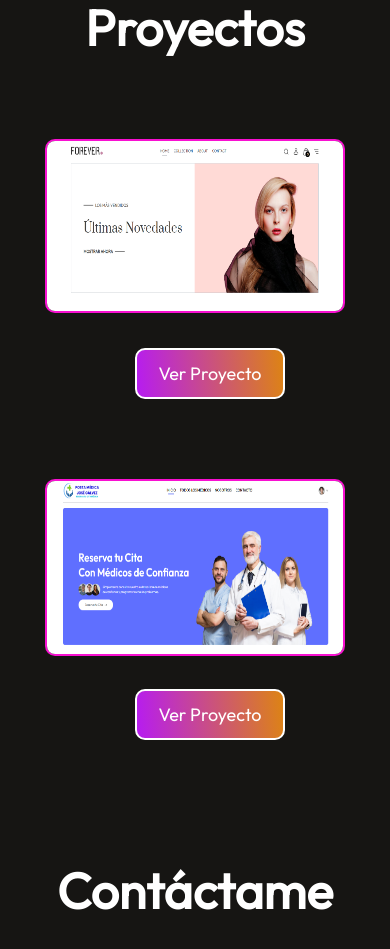
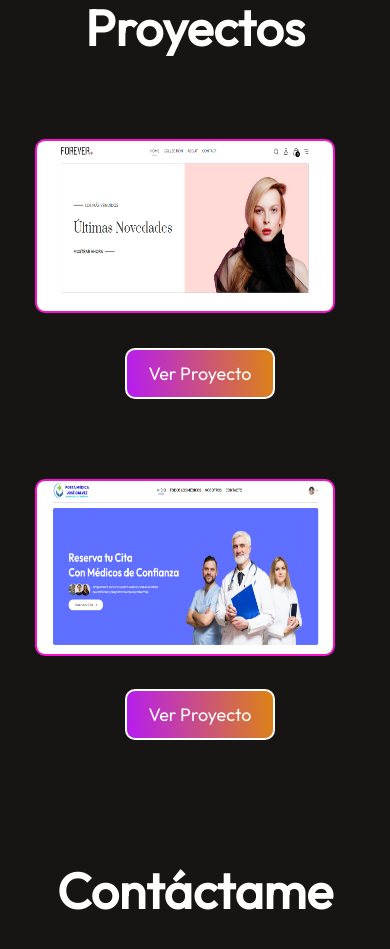
Before and after one commit to MarioCamayo/portfolio, a React (Vite) app: page / in a window 390 px wide. Shown: the part 5460-6409 px from the top of the page. Built offline with nearby package versions, Linux system fonts and the light colour scheme.

Commit message:
se modificó el componente MyWork en dispositivos móviles

```diff
--- a/src/components/About/about.css
+++ b/src/components/About/about.css
@@ -323,7 +323,6 @@
         text-align:left;
   }
   .about-skill{
-
         gap: 20px;
 
   }
@@ -350,7 +349,6 @@
   }
 
   .about-skill-icons{
-
 
 }
 
--- a/src/components/MyWork/mywork.css
+++ b/src/components/MyWork/mywork.css
@@ -159,7 +159,7 @@
     grid-column: 1;
     width: 320px;
     height: 320px;
-    margin-left: 35px;
+    margin-left: 30px;
 
 
   }
@@ -191,7 +191,7 @@
     width: 300px;
     height: 280px;
     margin: 10px 0px;
-    margin-left: -5px;
+    margin-left: -15px;
 
   }
 
```
